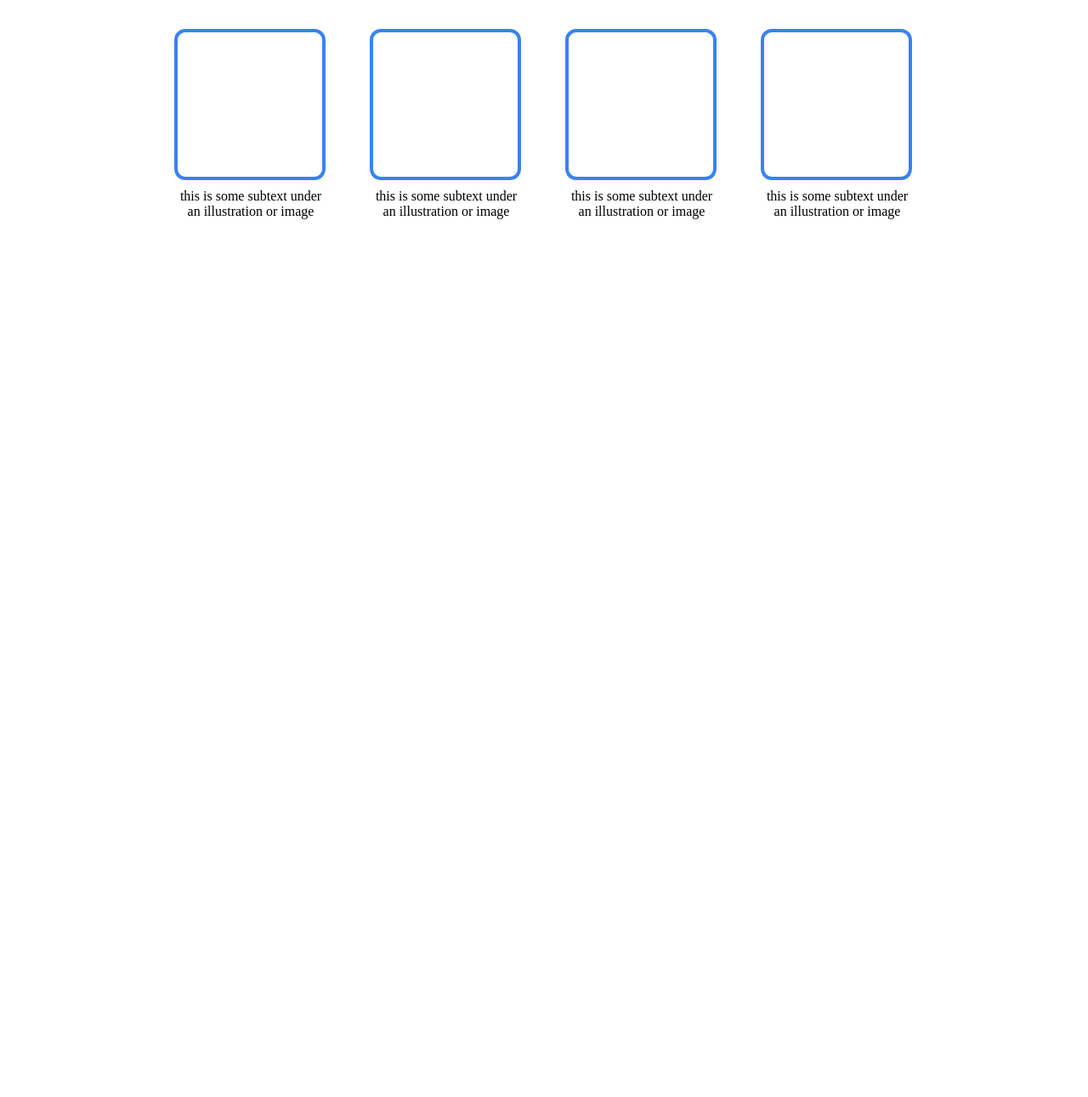
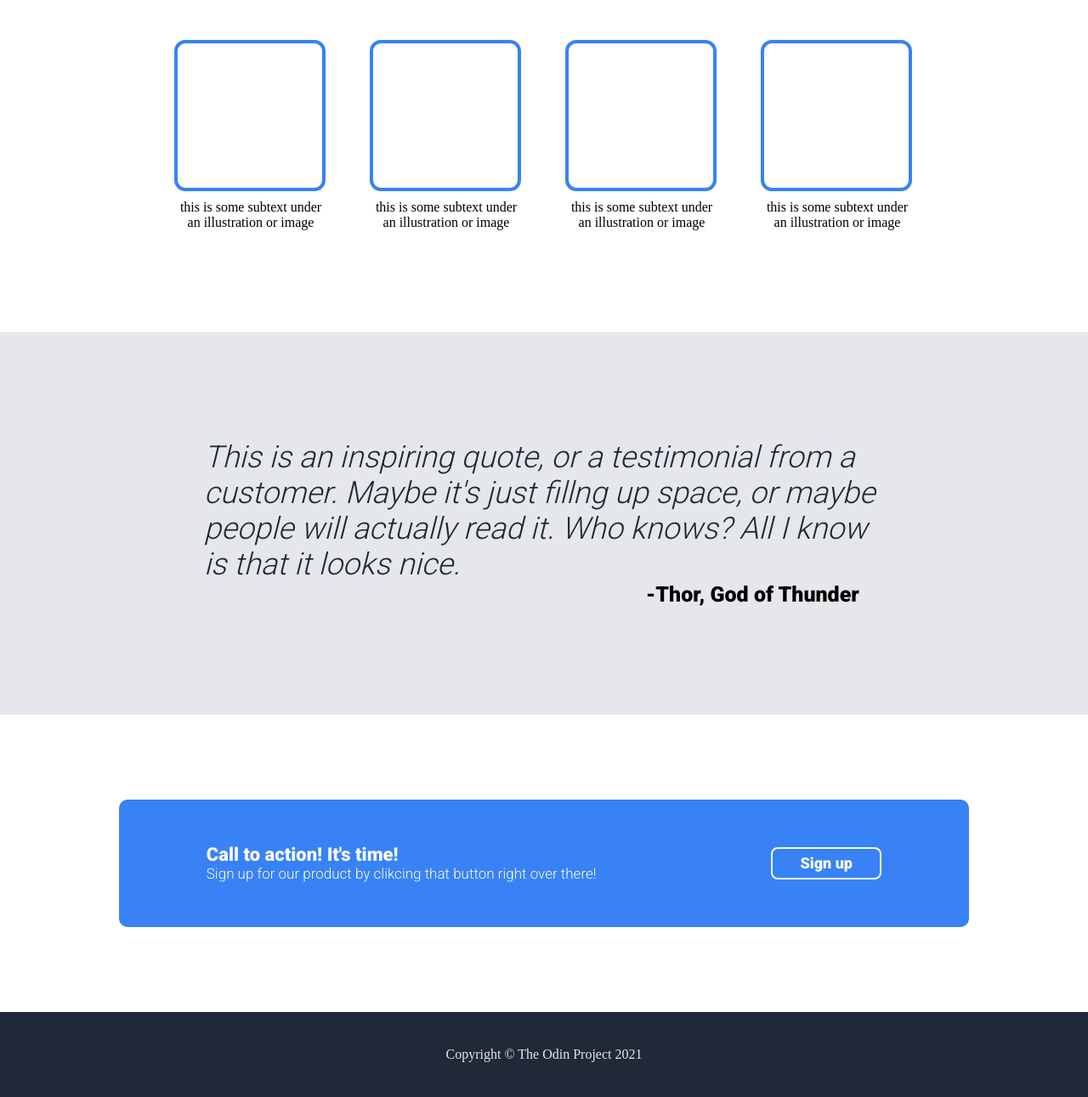
Before and after one commit to ClydeCode/great-website, a plain HTML site: page index.html in a window 1280 px wide. Shown: the part 811-2102 px from the top of the page at 85% size. Before the commit the page ends 1069 px from the top, so only its background shows below. Drawn offline with Linux system fonts and the light colour scheme.

Commit message:
Add more content, final update

```diff
--- a/index.html
+++ b/index.html
@@ -64,5 +64,31 @@
     </div>
     </div>
   </div>
+  <div class="quote-section">
+    <div class="quote-container">
+    <div class="quote-text">
+      This is an inspiring quote, or a testimonial from a customer. Maybe it's just fillng up space, or maybe people will actually read it. Who knows? All I know is that it looks nice.
+    </div>
+    <div class="another-text">
+      -Thor, God of Thunder
+    </div>
+    </div>
+  </div>
+  <div class="rectangular">
+    <div class="rectangular-container">
+    <div class="rectangular-text">
+      Call to action! It's time!
+    <div class="rectangular-subtext">
+      Sign up for our product by clikcing that button right over there!
+    </div>
+    </div>
+  </div>
+  <div class="rectangular-button">
+    <button type="button" name="button">Sign up</button>
+  </div>
+</div>
+  <div class="footer">
+    Copyright © The Odin Project 2021
+  </div>
 </body>
 </html>
--- a/styles.css
+++ b/styles.css
@@ -8,6 +8,13 @@ body {
 .hero {
   background-color: #1F2937;
   padding: 0 400px;;
+  font-family: 'Roboto', sans-serif;
+}
+
+.logo {
+  color: #F9FAF8;
+  font-size: 24px;
+  font-weight: bold;
 }
 
 .header {
@@ -26,7 +33,7 @@ body {
 }
 
 .hero li {
-  font-size: 16px;
+  font-size: 18px;
   flex: 1 0 1;
 }
 
@@ -46,7 +53,8 @@ body {
 }
 
 .hero button {
-  font-size: 17px;
+  font-family: 'Roboto', sans-serif;
+  font-size: 18px;
   color: white;
   background-color: #3882F6;
   width: 130px;
@@ -64,8 +72,8 @@ body {
 
 .hero-photo {
   background-color: #545e6e;
-  width: 530px;
-  height: 230px;
+  width: 520px;
+  height: 235px;
 }
 
 .hero-container {
@@ -75,7 +83,8 @@ body {
 }
 
 .header-text {
-  font-size: 30px;
+  font-family: 'Roboto', sans-serif;
+  font-size: 36px;
   font-weight: bold;
   color: #1F2937;
   display: flex;
@@ -104,9 +113,84 @@ body {
   margin-top: 10px;
 }
 
-.logo {
-  color: #F9FAF8;
-  font-size: 24px;
+.quote-section {
+  display: flex;
+  justify-content: center;
+  align-items: center;
+  background-color: #E5E7EB;
+  height: 450px;
+  width: auto;
+  margin-top: 120px;
+}
+
+.quote-text {
+  color: #1F2937;
+  font-size: 36px;
+  font-family: 'Roboto', sans-serif;
+  font-style: italic;
+  width: 800px;
+}
+
+.another-text {
+  margin-left: 520px;
+  font-family: 'Roboto', sans-serif;
+  font-size: 25px;
+  font-weight: bold;
+}
+
+.rectangular {
+  display: flex;
+  margin-top: 100px;
+  margin-bottom: 100px;
+  align-self: center;
+  background-color: #3882F6;
+  width: 1000px;
+  height: 150px;
+  border-radius: 10px;
+}
+
+.rectangular-container {
+  display: flex;
+  justify-content: center;
+  align-items: center;
+  flex-wrap: wrap;
+  margin: 0 auto;
+}
+
+.rectangular-text, .rectangular-subtext{
   font-family: 'Roboto', sans-serif;
   font-weight: bold;
+  font-size: 22px;
+  color: #F9FAF8;
 }
+
+.rectangular-subtext {
+  font-weight: normal;
+  font-size: 17px;
+}
+
+.rectangular-button {
+  align-self: center;
+  margin: 0 auto;
+}
+
+.rectangular-button button {
+  font-family: 'Roboto', sans-serif;
+  font-size: 18px;
+  color: white;
+  background-color: #3882F6;
+  width: 130px;
+  height: 38px;
+  border-radius: 8px;
+  border: 2px #F9FAF8 solid;
+  font-weight: bold;
+}
+
+.footer {
+  display: flex;
+  justify-content: center;
+  align-items: center;
+  background-color: #1F2937;
+  color: #E5E7EB;
+  height: 100px;
+}
```
